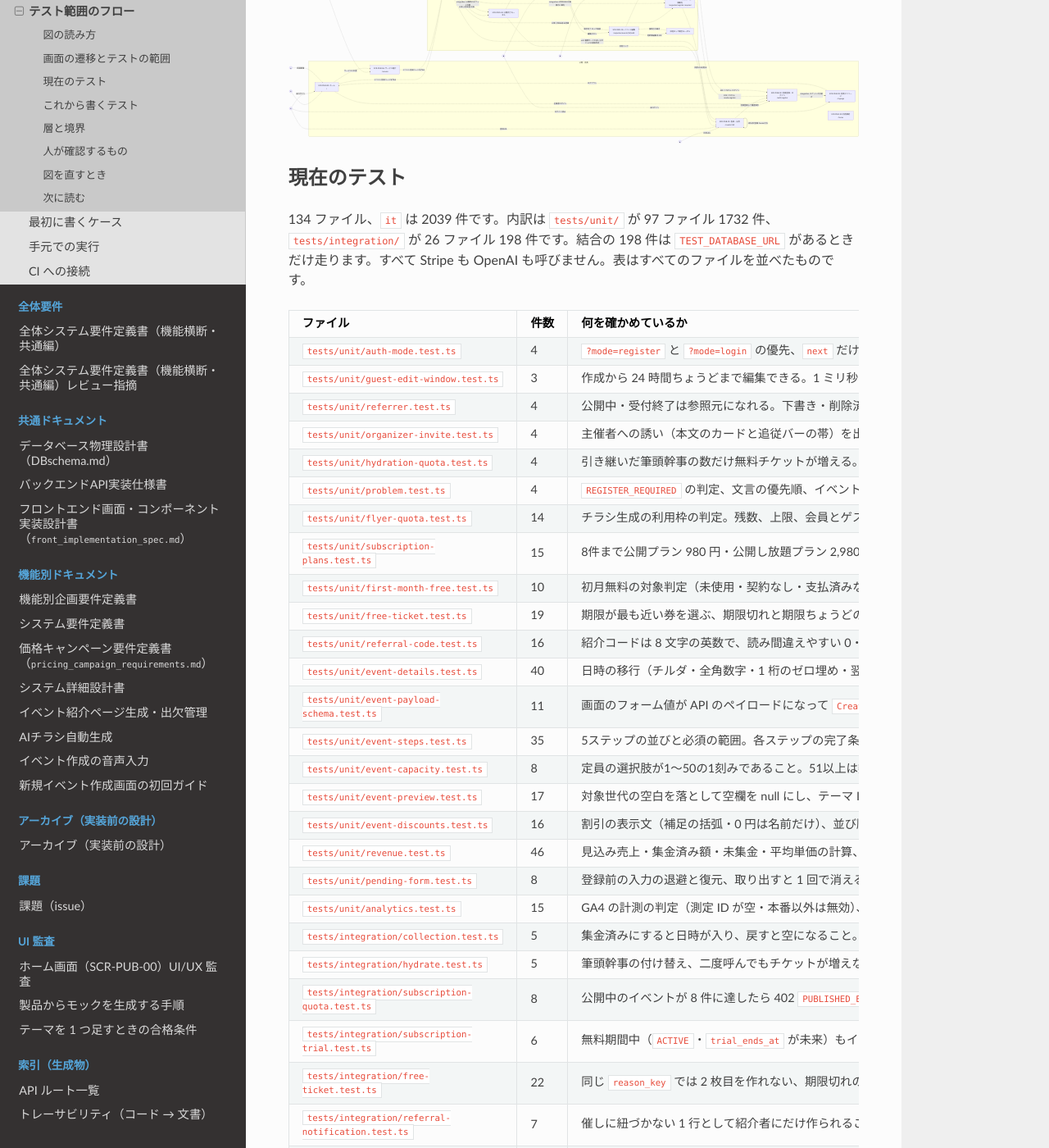
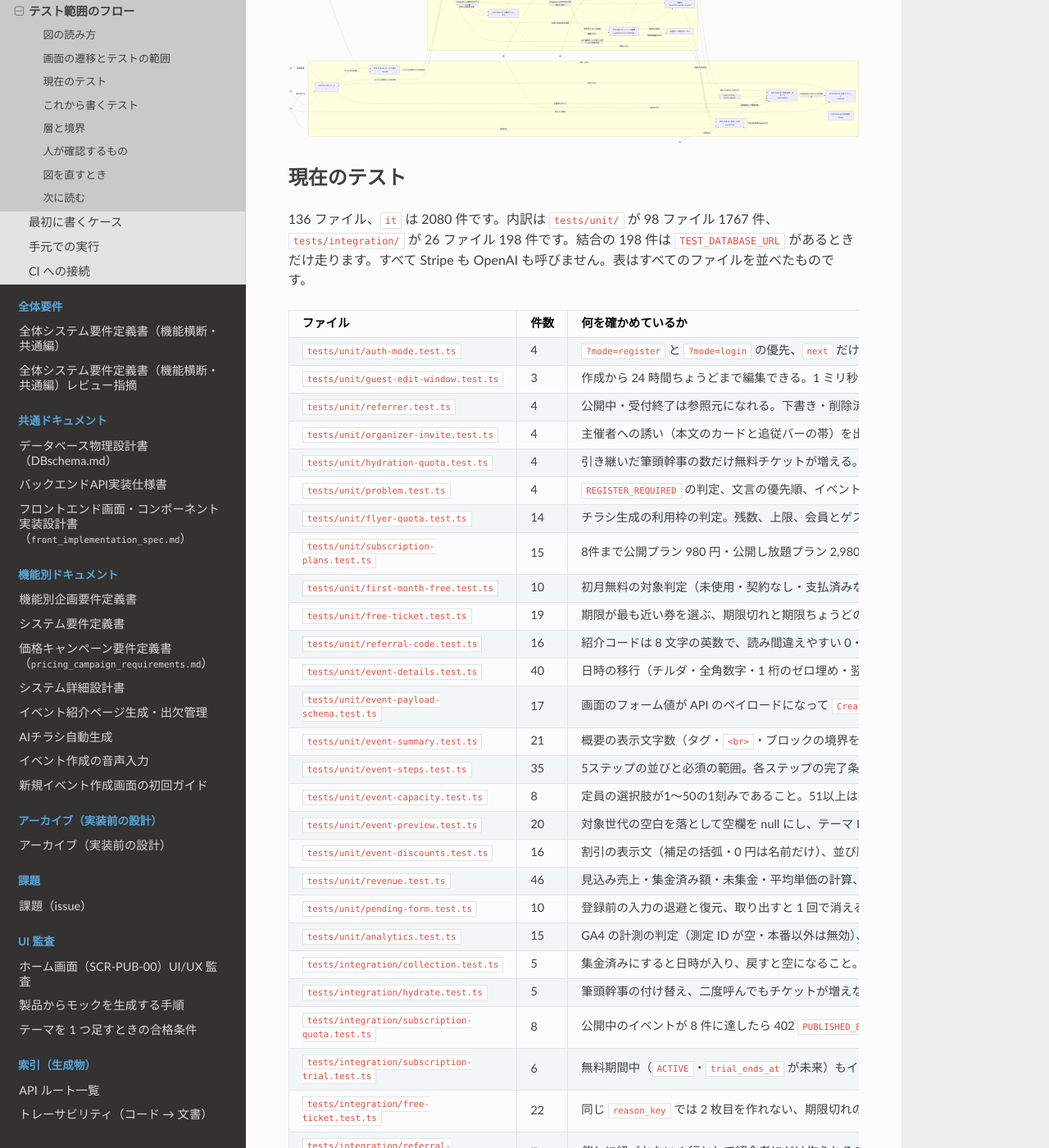
Before and after one commit to HirofumiSato/EventKreater, a Sphinx documentation site: the page built from docs/testing/scope.rst, in a window 1280 px wide and 1400 px high, scrolled down 1069 px. Shown: the whole window at 82% size. Built offline with Sphinx 7.4.7 and the Read the Docs theme 3.1.0, drawn with Linux system fonts in a browser that asks for light colours; some of the changed text lies outside the part shown.

Commit message:
fix(events): ガイドの確認で × ・背景 ・ Esc を押しても「次回から表示しない」にしない
- 確認ダイアログの閉じ方（× ・背景 ・ Esc）が finishGuide に繋がっており、キャンセルのつもりの 1 回で記憶が書かれていた

- 記憶するのは OK だけにし、閉じる道は取り消しとして最終枚へ戻す（onClose={cancelNotice}）

- 確認の閉じ方が記憶しないことをテストと docs/event-guide-tour.rst に書き足し、テスト件数を書き戻す

Co-authored-by: Cursor <cursoragent@cursor.com>

```diff
--- a/docs/testing/scope.rst
+++ b/docs/testing/scope.rst
@@ -147,7 +147,7 @@
 
 .. count-start
 
-134 ファイル、``it`` は 2039 件です。内訳は ``tests/unit/`` が 97 ファイル 1732 件、``tests/integration/`` が 26 ファイル 198 件です。結合の 198 件は ``TEST_DATABASE_URL`` があるときだけ走ります。すべて Stripe も OpenAI も呼びません。表はすべてのファイルを並べたものです。
+136 ファイル、``it`` は 2080 件です。内訳は ``tests/unit/`` が 98 ファイル 1767 件、``tests/integration/`` が 26 ファイル 198 件です。結合の 198 件は ``TEST_DATABASE_URL`` があるときだけ走ります。すべて Stripe も OpenAI も呼びません。表はすべてのファイルを並べたものです。
 
 .. count-end
 
@@ -208,9 +208,13 @@
      - 日時の移行（チルダ・全角数字・1 桁のゼロ埋め・翌日またぎ）、料金の「無料」と補足、会場名と住所の結合、チラシ用の 30 文字以内の料金ラベル、男女別の組の判定・組単位のプラン名の反映と食い違いの検出・共通からの展開・組単位の上限・共通へ戻すときの同名の整理
      - SCR-ORG-02 / SCR-ORG-05
    * - ``tests/unit/event-payload-schema.test.ts``
-     - 11
-     - 画面のフォーム値が API のペイロードになって ``CreateEventSchema`` を通る。補足・住所の空欄は null で送る
+     - 17
+     - 画面のフォーム値が API のペイロードになって ``CreateEventSchema`` を通る。補足・住所の空欄は null で送る。概要は省略・空・空白だけで null になり、タグを除いて 200 文字ちょうどは通り 201 文字は落ちる。``script`` は落とし、``javascript:`` のリンクは文字だけを残す
      - SCR-ORG-02 / SCR-ORG-05
+   * - ``tests/unit/event-summary.test.ts``
+     - 21
+     - 概要の表示文字数（タグ・``<br>``・ブロックの境界を数えず、``&amp;`` は 1 文字）、空白のそろえ方、200 文字ちょうどの通過と 201 文字の超過、リンク先の検証（``http`` / ``https`` だけを通し、``javascript:``・``data:``・``mailto:``・``tel:``・``ftp:`` を拒否し、スキーム省略に ``https://`` を補う）、無害化（許可タグの保持、``script`` と ``style`` の要素・``style`` 属性・``on*`` の除去、不正な ``href`` の文字だけの残し方、``target`` と ``rel`` の強制）、貼り付け用の実体参照の変換
+     - SCR-ORG-02 / SCR-PUB-01
    * - ``tests/unit/event-steps.test.ts``
      - 35
      - 5ステップの並びと必須の範囲。各ステップの完了条件（名前と日時・料金プラン・開催場所・定員と期限・チラシ）。続きを開くステップの判定と復元時の開始位置。畳んだときの要約（日付・金額・場所・定員と期限・テーマ）。
@@ -220,8 +224,8 @@
      - 定員の選択肢が1〜50の1刻みであること。51以上は数値入力に寄せること。無制限・人数選択・51以上の切り替えで保存値が保たれること。数値入力が正の整数だけを受けること
      - SCR-ORG-02
    * - ``tests/unit/event-preview.test.ts``
-     - 17
-     - 対象世代の空白を落として空欄を null にし、テーマ ID をそのまま送ること。入力途中のフォームを告知ページの形へ寄せ、未入力の欄を「未入力」と出すこと。チラシの有無をプレビューの画像に反映すること。チラシ生成のペイロードに ``themeId`` を載せ、サービスへ ``semantic_theme`` として渡すこと。タイトル色は未指定なら ``title_color: null`` で送り、``#RRGGBB`` 以外を弾くこと。想定する世代が 50 文字なら受け、51 文字は弾くこと
+     - 20
+     - 対象世代の空白を落として空欄を null にし、テーマ ID をそのまま送ること。入力途中のフォームを告知ページの形へ寄せ、未入力の欄を「未入力」と出すこと。概要をプレビューへ写し、空・空白だけなら null にして送信時も null にすること。チラシの有無をプレビューの画像に反映すること。チラシ生成のペイロードに ``themeId`` を載せ、サービスへ ``semantic_theme`` として渡すこと。タイトル色は未指定なら ``title_color: null`` で送り、``#RRGGBB`` 以外を弾くこと。想定する世代が 50 文字なら受け、51 文字は弾くこと
      - SCR-ORG-02 / SCR-ORG-16 / SCR-PUB-01
    * - ``tests/unit/event-discounts.test.ts``
      - 16
@@ -232,8 +236,8 @@
      - 見込み売上・集金済み額・未集金・平均単価の計算、不参加とプラン未選択の除外、無料プラン、0 除算、男女別の内訳、開催回別、参加人数を掛けた支払額と人数の合計、名簿に出す申込時点の金額、同じプランの再保存で金額を保つこと
      - SCR-ORG-06 / SCR-ORG-11 / SCR-ORG-12
    * - ``tests/unit/pending-form.test.ts``
-     - 8
-     - 登録前の入力の退避と復元、取り出すと 1 回で消えること、壊れた値と形の違う値を捨てること、保存先が無い・書けない環境でも落ちないこと
+     - 10
+     - 登録前の入力の退避と復元、取り出すと 1 回で消えること、壊れた値と形の違う値を捨てること、概要を足す前の退避データは ``summary`` を空文字にそろえ概要つきは保つこと、保存先が無い・書けない環境でも落ちないこと
      - SCR-ORG-02
    * - ``tests/unit/analytics.test.ts``
      - 15
@@ -532,8 +536,8 @@
      - 出欠の選択肢（出席・参加要望）と残席、席を確保済みの人の扱い、待ち順の決め方
      - SCR-PUB-01
    * - ``tests/unit/sample-events.test.ts``
-     - 6
-     - 告知ページの見本 5 件の slug が一意であること、チラシが ``public/samples`` に実在すること、テーマが既知の ID であること、日程と料金プランを 1 件以上持ち人数が定員を超えないこと、主催者を公開プロフィールへのリンクにしないこと、``findSample`` が未知の slug で undefined を返すこと
+     - 8
+     - 告知ページの見本 5 件の slug が一意であること、チラシが ``public/samples`` に実在すること、テーマが既知の ID であること、日程と料金プランを 1 件以上持ち人数が定員を超えないこと、主催者を公開プロフィールへのリンクにしないこと、各見本の概要が 200 文字以内で許可タグだけであること、``findSample`` が未知の slug で undefined を返すこと
      - SCR-PUB-16 / SCR-PUB-17
    * - ``tests/unit/sample-profiles.test.ts``
      - 6
@@ -639,6 +643,10 @@
      - 4
      - 未ログインのチラシ作成。ボタンが「新規登録/ログインしてチラシ作成」で、押すと認証の導線を呼ぶこと。プレビューがあるときの「作り直す」も認証へ送ること。回数枠を使い切っていても押せること。会員は従来どおり「チラシを新規作成」であること
      - SCR-ORG-02
+   * - ``tests/components/event-summary-editor.test.tsx``
+     - 6
+     - 概要の入力欄（``EventSummaryEditor``）。空のときは ``0 / 200`` を出して超過の印を付けないこと、入力済みの値を本文に描いてタグを除いた文字数を出すこと、本文を打つと innerHTML を ``onChange`` で返すこと、200 文字ちょうどは超過にせず 201 文字は ``aria-invalid`` と超過の 1 文を出すこと、``disabled`` では本文を編集できないこと
+     - SCR-ORG-02 / SCR-ORG-05
    * - ``tests/components/voice-address-search.test.tsx``
      - 5
      - 郵便番号を音声で確定したあと「住所を調べています」を出し、待ちの間は録音・戻る・スキップを止めること、1 件で都道府県・市区町村・町域が入って番地の録音へ進むこと、0 件でも 1 行の警告を出して進行を止めないこと、日時追加の確認が題だけの「別の日程も追加しますか？」であること、最終の終了時刻から男女別を聞いてからプラン名へ進むこと
@@ -698,7 +706,7 @@
 
 .. breakdown-start
 
-件数の内訳は ``tests/unit/`` が 1732、``tests/integration/`` が 198 です。``TEST_DATABASE_URL`` の無い環境では、``npm test`` が 1732 件を実行して 198 件を skip します。
+件数の内訳は ``tests/unit/`` が 1767、``tests/integration/`` が 198 です。``TEST_DATABASE_URL`` の無い環境では、``npm test`` が 1767 件を実行して 198 件を skip します。
 
 .. breakdown-end
 
```
Also changed, not shown: other parts of docs/testing/scope.rst (+1 -1 lines), docs/event-guide-tour.rst (+7 -3 lines), docs/traceability.md (+6 -1 lines), docs/doc-index.json, 2 other files.
